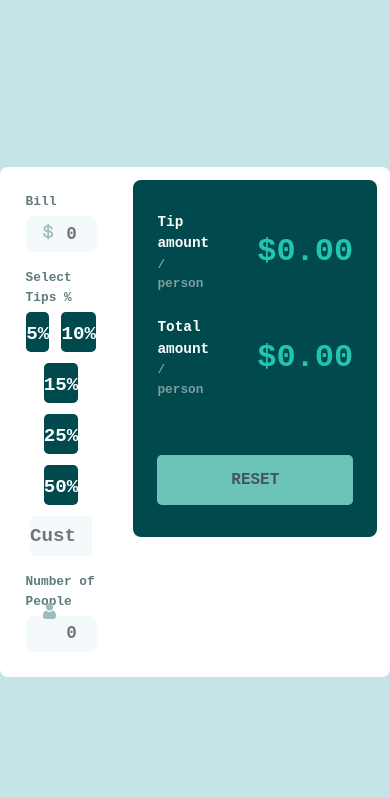
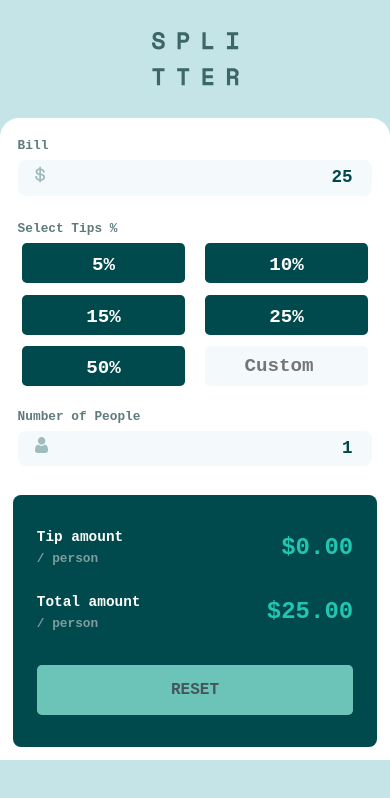
Before and after one commit to MurshidUsman-commits/tip-calc-react, a React (Vite) app: page / in a window 390 px wide. Shown: the top 798 px of the page. Built offline with nearby package versions, Linux system fonts and the light colour scheme.

Commit message:
mobile-design

```diff
--- a/index.html
+++ b/index.html
@@ -2,7 +2,7 @@
 <html lang="en">
   <head>
     <meta charset="UTF-8" />
-    <link rel="icon" type="image/svg+xml" href="src\assets\instagram2.png" />
+    <link rel="icon" type="image/svg+xml" href="" />
     <link href="https://cdn.jsdelivr.net/npm/bootstrap@5.3.8/dist/css/bootstrap.min.css" rel="stylesheet" integrity="sha384-sRIl4kxILFvY47J16cr9ZwB07vP4J8+LH7qKQnuqkuIAvNWLzeN8tE5YBujZqJLB" crossorigin="anonymous">
     <meta name="viewport" content="width=device-width, initial-scale=1.0" />
     <title>Tip Calculator</title>
--- a/src/CalculatorOutput.jsx
+++ b/src/CalculatorOutput.jsx
@@ -1,12 +1,17 @@
-import ResultAmounts from "./ResultAmounts"
+import ResultAmounts from "./ResultAmounts";
 
-
-function CalculatorOutput() {
+function CalculatorOutput({ tipAmount, totalAmount, onReset}) {
   return (
     <div className="calculator-output-section">
-      <div><ResultAmounts/></div>
+      <div>
+        <ResultAmounts
+          tipAmount={tipAmount}
+          totalAmount={totalAmount}
+          onReset={onReset}
+        />
+      </div>
     </div>
-  )
+  );
 }
 
-export default CalculatorOutput
+export default CalculatorOutput;
--- a/src/InputAmount.jsx
+++ b/src/InputAmount.jsx
@@ -1,16 +1,46 @@
-import InputBox from "./InputBox"
-import PeopleInputBox from "./PeopleInputBox"
-import PercentageInputBox from "./PercentageInputBox"
+import PercentageInputBox from "./PercentageInputBox.jsx";
+import InputCmd from "./InputCmd.jsx";
 
-
-function InputAmount() {
+function InputAmount({
+  bill,
+  setBill,
+  tipPercent,
+  setTipPercent,
+  customTip,
+  setCustomTip,
+  people,
+  setPeople,
+}) {
   return (
     <div className="calculator-input-section">
-      <div><InputBox/></div>
-      <div><PercentageInputBox/></div>
-      <div><PeopleInputBox/></div>
+      <InputCmd
+        text="Bill"
+        logo="./images/icon-dollar.svg"
+        value={bill}
+        setValue={setBill}
+        placeholder="25"
+        min="25"
+        step="5"
+      />
+
+      <PercentageInputBox
+        tipPercent={tipPercent}
+        setTipPercent={setTipPercent}
+        customTip={customTip}
+        setCustomTip={setCustomTip}
+      />
+
+      <InputCmd
+        text="Number of People"
+        logo="./images/icon-person.svg"
+        value={people}
+        setValue={setPeople}
+        placeholder="1"
+        min="1"
+        step="1"
+      />
     </div>
-  )
+  );
 }
 
-export default InputAmount
+export default InputAmount;
--- a/src/InputBox.jsx
+++ b/src/InputBox.jsx
@@ -1,27 +1,19 @@
-import { useState } from "react";
-
-function InputBox() {
-  const [Bill, setBill] = useState("");
-
+function InputBox({ bill, setBill }) {
   function handleInputChange(event) {
     const inputValue = event.target.value;
-    setBill(inputValue);
+    setBill(inputValue === "" ? "" : Number(inputValue));
+    console.log(event.target.value);
   }
 
+  const isInvalid = bill !== "" && Number(bill) <= 0;
+
   return (
-    <div>
     <div className="input-field">
-
       <div className="input-labels">
         <label>Bill</label>
 
-          {Bill !== "" && Number(Bill) <= 0 && (
-            <label
-              id="bill-error-message"
-              className="num-input-error-message"
-            >
-              Can't be zero
-            </label>
+        {isInvalid && (
+          <label className="num-input-error-message">Can't be zero</label>
         )}
       </div>
 
@@ -31,19 +23,14 @@ function InputBox() {
 
       <input
         type="number"
-          placeholder="0"
+        placeholder="25"
         id="bill-input"
         step="5"
-          min="0"
+        min="25"
+        value={bill}
         onChange={handleInputChange}
-          className={
-            Number(Bill) <= 0
-              ? "input-error"
-              : ""
-          }
+        className={isInvalid ? "input-error" : ""}
       />
-
-      </div>
     </div>
   );
 }
--- /dev/null
+++ b/src/InputCmd.jsx
@@ -0,0 +1,36 @@
+function InputCmd({ text, logo, value, setValue, placeholder, min, step }) {
+  function handleInputChange(event) {
+    const inputValue = event.target.value;
+    setValue(inputValue === "" ? "" : Number(inputValue));
+  }
+
+  const isInvalid = value !== "" && Number(value) <= 0;
+
+  return (
+    <div className="input-field">
+      <div className="input-labels">
+        <label >{text}</label>
+
+        {isInvalid && (
+          <label className="num-input-error-message">Can't be zero</label>
+        )}
+      </div>
+
+      <span>
+        <img src={logo} alt="" />
+      </span>
+
+      <input
+        type="number"
+        placeholder={placeholder}
+        min={min}
+        step={step}
+        value={value}
+        onChange={handleInputChange}
+        className={isInvalid ? "input-error" : ""}
+      />
+    </div>
+  );
+}
+
+export default InputCmd;
--- a/src/PeopleInputBox.jsx
+++ b/src/PeopleInputBox.jsx
@@ -1,24 +1,18 @@
-import { useState } from "react";
-
-function PeopleInputBox() {
-  const [people, setPeople] = useState("");
+function PeopleInputBox({ people, setPeople }) {
+  const isInvalid = people !== "" && Number(people) <= 0;
 
   function handleInputChange(event) {
     const inputValue = event.target.value;
-    setPeople(inputValue);
+    setPeople(inputValue === "" ? "" : Number(inputValue));
   }
 
   return (
-    <div>
     <div className="input-field">
-
       <div className="input-labels">
         <label>Number of People</label>
 
-          {people !== "" && Number(people) <= 0 && (
-            <label className="num-input-error-message">
-              Can't be zero
-            </label>
+        {isInvalid && (
+          <label className="num-input-error-message">Can't be zero</label>
         )}
       </div>
 
@@ -28,13 +22,14 @@ function PeopleInputBox() {
 
       <input
         type="number"
-          placeholder="0"
+        placeholder="1"
         id="people-input"
-          min="0"
+        min="1"
+        step="1"
+        className={isInvalid ? "input-error" : ""}
+        value={people}
         onChange={handleInputChange}
       />
-
-      </div>
     </div>
   );
 }
--- a/src/PercentageInputBox.jsx
+++ b/src/PercentageInputBox.jsx
@@ -1,27 +1,46 @@
-import { useState } from "react";
+function PercentageInputBox({
+  tipPercent,
+  setTipPercent,
+  customTip,
+  setCustomTip,
+}) {
+  const isInvalid =
+    customTip !== "" && (Number(customTip) <= 0 || Number(customTip) > 100);
 
-function PercentageInputBox() {
   const tipValues = [5, 10, 15, 25, 50];
-  const [selectedTip, setSelectedTip] = useState("");
-  const [selectedColor,setSelectedColor] = useState(true)
-  const [customTip, setCustomTip] = useState("");
-
-  function fixTipValues(value) {
-    setSelectedTip(value);
+  function handleSelectTip(val) {
+    if(tipPercent === val && customTip== ""){
+      setTipPercent(0)
+    } else{
+    setTipPercent(Number(val));
+    setCustomTip("");}
   }
 
   function handleCustomTipChange(event) {
     const value = event.target.value;
+    if (value < 0 || value > 100) {
+      setCustomTip("");
+      setTipPercent(0);
+      return;
+    }
     setCustomTip(value);
+    setTipPercent(value === "" ? 0 : Number(value));
   }
 
   return (
     <div id="tip-box">
       <label>Select Tips %</label>
-      <div id="tip-options" class="tip-percentage-options">
+      <div id="tip-options" className="tip-percentage-options">
         {/* <div class="tip-percentage-buttons"> */}
         {tipValues.map((value) => (
-            <button key={value} data-tip={value} onClick={() => fixTipValues(value)}>
+          <button
+            key={value}
+            data-tip={value}
+            className={
+              tipPercent === value && customTip === "" ? "active-tip" : ""
+            }
+            onClick={() => handleSelectTip(value)}
+          >
             {value}%
           </button>
         ))}
@@ -32,8 +51,9 @@ function PercentageInputBox() {
           placeholder="Custom"
           id="custom-tip-input"
           step="5"
-              min="0"
+          min={0}
           max="100"
+          className={isInvalid ? "input-error" : ""}
           value={customTip}
           onChange={handleCustomTipChange}
         />
@@ -46,7 +66,6 @@ function PercentageInputBox() {
             <button data-tip="15">15%</button>
             <button data-tip="25">25%</button>
             <button data-tip="50">50%</button>  --> */}
-
       </div>
     </div>
   );
--- a/src/ResultAmounts.jsx
+++ b/src/ResultAmounts.jsx
@@ -1,13 +1,13 @@
 import ResultBtn from "./ResultBtn"
 
-function ResultAmounts() {
-  let tipAmount = 0;
-  let totalAmount = 0;
+function ResultAmounts({ tipAmount, totalAmount, onReset}) {
+  // let tipAmount = 0;
+  // let totalAmount = 0;
   // let textTipAmount = document.getElementById("tip-per-person");
   // let arr = localStorage.getItem("tipAmount");
   const arr = [
-    { label: "Tip amount", amount: 0 },
-    { label: "Total amount", amount: 0 },
+    { label: "Tip amount", amount: tipAmount },
+    { label: "Total amount", amount: totalAmount },
   ];
 
   return (
@@ -25,7 +25,7 @@ function ResultAmounts() {
         ))}
       </div>
       <div className="result-btn">
-        <ResultBtn />
+        <ResultBtn onReset={onReset}/>
       </div>
     </div>
   );
--- a/src/ResultBtn.jsx
+++ b/src/ResultBtn.jsx
@@ -1,9 +1,12 @@
-
-
-function ResultBtn() {
+function ResultBtn({ onReset}) {
   return (
-    <div><button className="reset-button" id="reset-button">RESET</button></div>
-  )
+    <button
+      type="button"
+      onClick={onReset}
+      className="reset-button"
+    >
+      RESET
+    </button>
+  );
 }
-
-export default ResultBtn
+export default ResultBtn;
--- a/src/TipCalculator.jsx
+++ b/src/TipCalculator.jsx
@@ -1,12 +1,51 @@
 import InputAmount from "./InputAmount";
 import CalculatorOutput from "./CalculatorOutput";
+import { useState } from "react";
 
 function TipCalculator() {
+  const [bill, setBill] = useState(25);
+  const [tipPercent, setTipPercent] = useState(0);
+  const [customTip, setCustomTip] = useState("");
+  const [people, setPeople] = useState(1);
+
+  const isPeopleValid = Number(people) > 0 ? Number(people) : 0;
+  const billNum = Number(bill) > 0 ? Number(bill) : 0;
+  const percentNum = Number(tipPercent) > 0 ? Number(tipPercent) : 0;
+
+  const tipTotal = billNum * (percentNum / 100);
+  const tipPerPerson = isPeopleValid ? tipTotal / Number(people) : 0;
+  const totalPerPerson = isPeopleValid
+    ? (billNum + tipTotal) / Number(people)
+    : 0;
+  function handleReset() {
+    setBill(25);
+    setTipPercent(0);
+    setCustomTip("");
+    setPeople(1);
+  }
+
   return (
     <div className="tip-calculator-container">
       <div>
-        <InputAmount />
-        <CalculatorOutput />
+        <img src="images\logo.svg" alt="" />
+      </div>
+
+      <div className="box-container">
+        <InputAmount
+          bill={bill}
+          setBill={setBill}
+          tipPercent={tipPercent}
+          setTipPercent={setTipPercent}
+          customTip={customTip}
+          setCustomTip={setCustomTip}
+          people={people}
+          setPeople={setPeople}
+        />
+        <CalculatorOutput
+          tipAmount={tipPerPerson}
+          totalAmount={totalPerPerson}
+          onReset={handleReset}
+        />
       </div>
     </div>
   );
--- a/src/index.css
+++ b/src/index.css
@@ -11,25 +11,43 @@
   background-color: white;
 } */
 
+* {
+  box-sizing: border-box;
+}
+
 body {
   font-family: "Space Mono", monospace;
 }
+
+/* .logo-img{
+  background-color: ;
+} */
 
 .tip-calculator-container {
   display: flex;
   align-items: center;
   justify-content: center;
+  flex-direction: column;
+  gap: 2rem;
   height: 100vh;
   background-color: hsl(185, 41%, 84%);
 }
 
-.tip-calculator-container > div {
+.box-container {
+  background-color: white;
   display: flex;
-  background-color: white;
   gap: 1.5rem;
   padding: 0.8rem;
   border-radius: 0.5rem;
 }
+
+/* .tip-calculator-container > div { */
+/* display: flex;
+  background-color: white;  */
+/* gap: 1.5rem;
+  padding: 0.8rem;
+  border-radius: 0.5rem; */
+/* } */
 
 .result-amt {
   background-color: hsl(183, 100%, 15%);
@@ -107,8 +125,9 @@ label {
   background-color: hsl(183, 100%, 15%);
 }
 
-.tip-percentage-options button.active {
-  background-color: #28c2ac;
+.tip-percentage-options button.active-tip {
+  background-color: #26c2ae;
+  color: hsl(183, 100%, 15%);
 }
 
 .tip-percentage-options input {
@@ -190,7 +209,51 @@ label {
   font-weight: bold;
 }
 
-
 .input-error {
   border: 2px solid red;
 }
+
+.active-tip {
+  color: #21c5b0;
+}
+
+.input-field input.input-error,
+.tip-percentage-options input.input-error {
+  border: 2px solid hsl(0, 100%, 74%);
+  outline: none;
+}
+
+/* Tablet and mobile responsive */
+
+@media (max-width: 600px) {
+  .tip-calculator-container {
+    padding: 2rem 0 0;
+    justify-content: flex-start;
+  }
+
+  .box-container {
+    width: 100%;
+    flex-direction: column;
+    gap: 1.5rem;
+    padding: 0.8rem;
+    border-radius: 1.2rem 1.2rem 0 0;
+  }
+
+  .calculator-input-section {
+    padding: 0.3rem;
+    gap: 1.3rem;
+  }
+
+  .tip-percentage-options button,
+  .tip-percentage-options input {
+    flex-basis: 46%;
+  }
+
+  .calculation-results {
+    margin-bottom: 2rem;
+  }
+
+  .result-value {
+    font-size: 1.5rem;
+  }
+}
```
Also changed, not shown: src/main.jsx (line endings or trailing spaces). Lines whose indentation alone changed are shown as unchanged.
